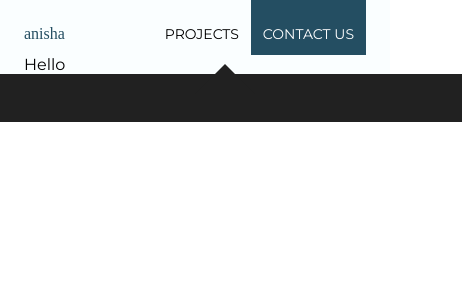
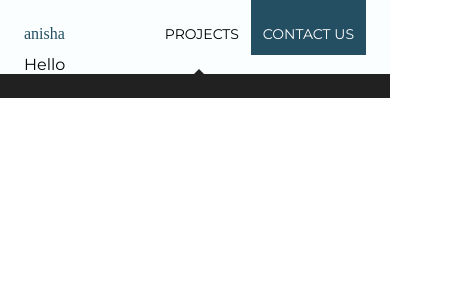
Before and after one commit to Anisha7/my-portfolio, a React (Create React App) app: page / in a window 390 px wide. Shown: the top 300 px of the page, 462 px wide, since content can reach past the window. Built offline with nearby package versions, Linux system fonts and the light colour scheme.

Commit message:
footer responsiveness

```diff
--- a/src/components/Wrapper/components/Footer/styles.css
+++ b/src/components/Wrapper/components/Footer/styles.css
@@ -9,9 +9,8 @@
 .footer::after {
     content: '';
     position: relative;
-    left: 50%;
-    right: 50%;
-    bottom: 60%;
+    left: calc(50% - 30px);
+    bottom: 40px;
     width: 0;
     height: 0;
     border-left: 30px solid transparent;
@@ -19,3 +18,22 @@
     border-bottom: 30px solid #212121;
     clear: both;
 }
+
+@media (max-width: 950px) {
+    .footer {
+        width: calc(100% + 24px*2);
+        /* overflow parent padding */
+        margin: 0 -24px;
+        height: 24px;
+    }
+
+    .footer::after {
+        content: '';
+        position: relative;
+        left: calc(50% - 20px);
+        bottom: 24px;
+        border-left: 24px solid transparent;
+        border-right: 24px solid transparent;
+        border-bottom: 24px solid #212121;
+    }
+  }
```
